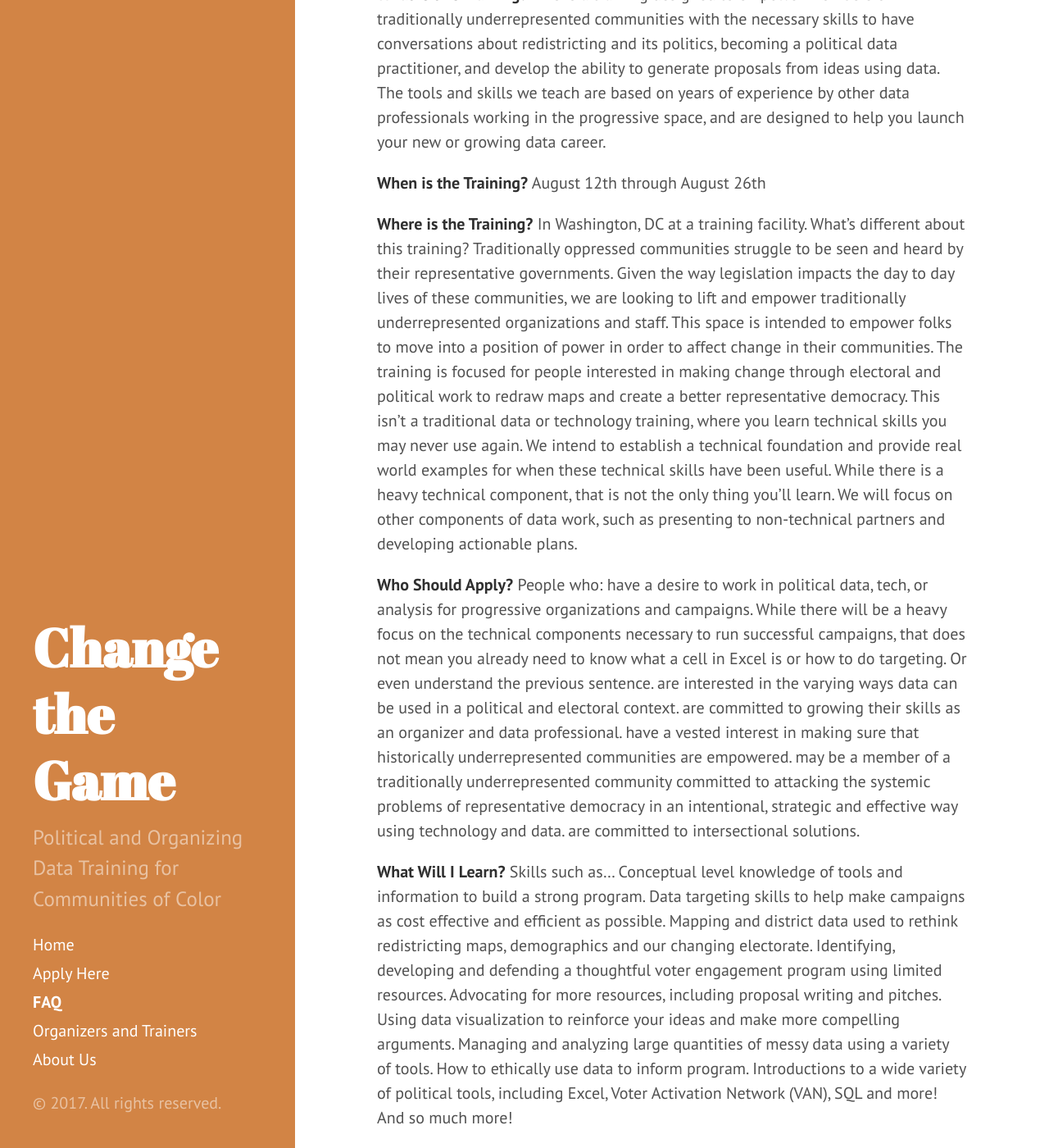
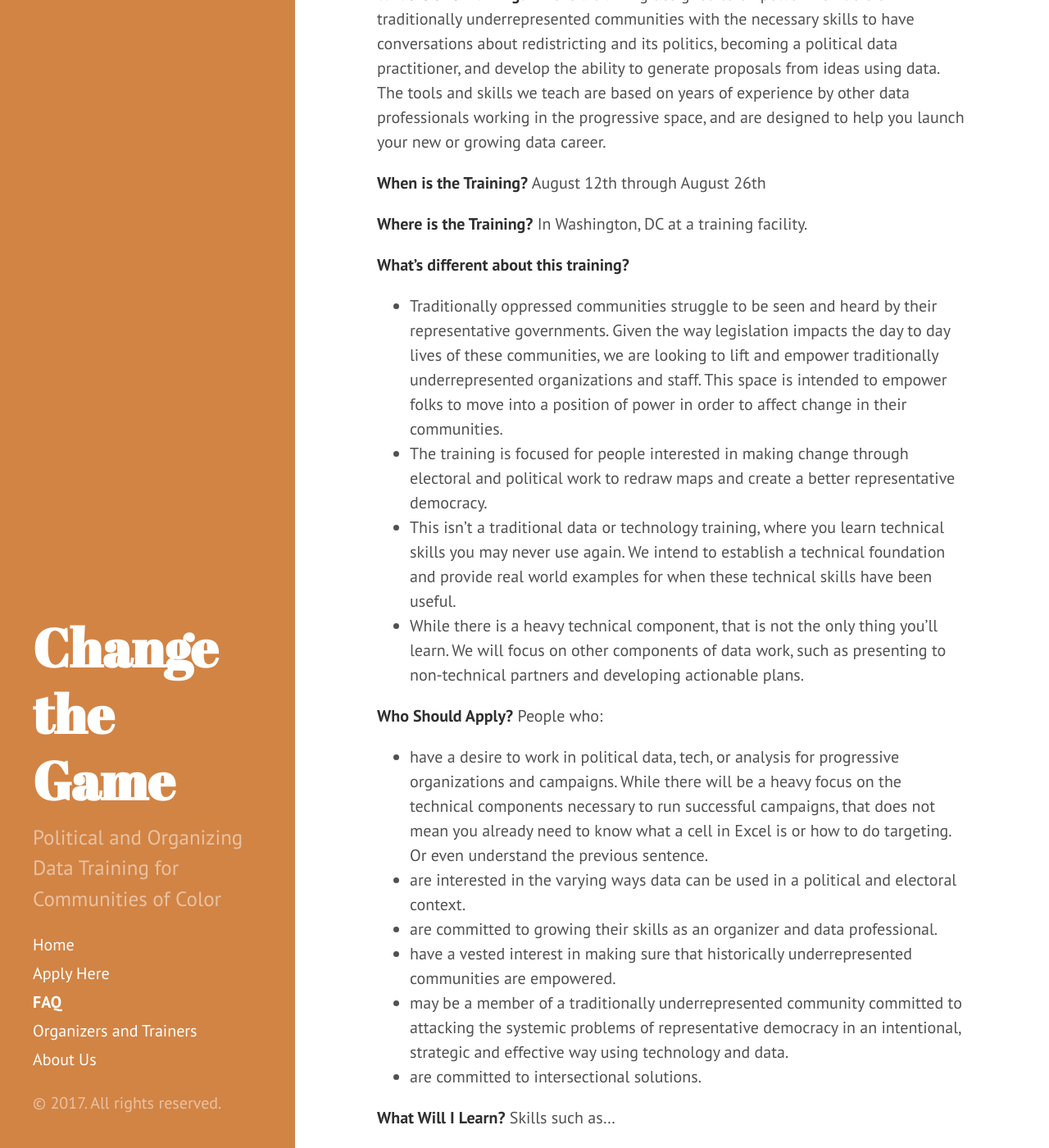
Before and after one commit to anniejw6/changethegame_site, a Jekyll site: the page built from info.md, in a window 1280 px wide and 1400 px high, scrolled down 242 px. Shown: the whole window at 82% size. Built offline with Jekyll 4.4.1, drawn with Linux system fonts in a browser that asks for light colours; some of the changed text lies outside the part shown.

Commit message:
Update info.md

```diff
--- a/info.md
+++ b/info.md
@@ -12,46 +12,46 @@
 
 **Where is the Training?**
 In Washington, DC at a training facility.
-What’s different about this training?
-Traditionally oppressed communities struggle to be seen and heard by their representative governments. Given the way legislation impacts the day to day lives of these communities, we are looking to lift and empower traditionally underrepresented organizations and staff. This space is intended to empower folks to move into a position of power in order to affect change in their communities.
-The training is focused for people interested in making change through electoral and political work to redraw maps and create a better representative democracy.
-This isn’t a traditional data or technology training, where you learn technical skills you may never use again. We intend to establish a technical foundation and provide real world examples for when these technical skills have been useful.
-While there is a heavy technical component, that is not the only thing you’ll learn. We will focus on other components of data work, such as presenting to non-technical partners and developing actionable plans.
+
+**What’s different about this training?**
++ Traditionally oppressed communities struggle to be seen and heard by their representative governments. Given the way legislation impacts the day to day lives of these communities, we are looking to lift and empower traditionally underrepresented organizations and staff. This space is intended to empower folks to move into a position of power in order to affect change in their communities.
++ The training is focused for people interested in making change through electoral and political work to redraw maps and create a better representative democracy.
++ This isn’t a traditional data or technology training, where you learn technical skills you may never use again. We intend to establish a technical foundation and provide real world examples for when these technical skills have been useful.
++ While there is a heavy technical component, that is not the only thing you’ll learn. We will focus on other components of data work, such as presenting to non-technical partners and developing actionable plans.
 
 **Who Should Apply?**
 People who:
-have a desire to work in political data, tech, or analysis for progressive organizations and campaigns. While there will be a heavy focus on the technical components necessary to run successful campaigns, that does not mean you already need to know what a cell in Excel is or how to do targeting. Or even understand the previous sentence.
-are interested in the varying ways data can be used in a political and electoral context.
-are committed to growing their skills as an organizer and data professional.
-have a vested interest in making sure that historically underrepresented communities are empowered.
-may be a member of a traditionally underrepresented community committed to attacking the systemic problems of representative democracy in an intentional, strategic and effective way using technology and data.
-are committed to intersectional solutions.
++ have a desire to work in political data, tech, or analysis for progressive organizations and campaigns. While there will be a heavy focus on the technical components necessary to run successful campaigns, that does not mean you already need to know what a cell in Excel is or how to do targeting. Or even understand the previous sentence.
++ are interested in the varying ways data can be used in a political and electoral context.
++ are committed to growing their skills as an organizer and data professional.
++ have a vested interest in making sure that historically underrepresented communities are empowered.
++ may be a member of a traditionally underrepresented community committed to attacking the systemic problems of representative democracy in an intentional, strategic and effective way using technology and data.
++ are committed to intersectional solutions.
 
 
 **What Will I Learn?**
 Skills such as...
-Conceptual level knowledge of tools and information to build a strong program.
-Data targeting skills to help make campaigns as cost effective and efficient as possible.
-Mapping and district data used to rethink redistricting maps, demographics and our changing electorate.
-Identifying, developing and defending a thoughtful voter engagement program using limited resources.
-Advocating for more resources, including proposal writing and pitches.
-Using data visualization to reinforce your ideas and make more compelling arguments.
-Managing and analyzing large quantities of messy data using a variety of tools.
-How to ethically use data to inform program.
-Introductions to a wide variety of political tools, including Excel, Voter Activation Network (VAN), SQL and more!
-And so much more!
++ Conceptual level knowledge of tools and information to build a strong program.
++ Data targeting skills to help make campaigns as cost effective and efficient as possible.
++ Mapping and district data used to rethink redistricting maps, demographics and our changing electorate.
++ Identifying, developing and defending a thoughtful voter engagement program using limited resources.
++ Advocating for more resources, including proposal writing and pitches.
++ Using data visualization to reinforce your ideas and make more compelling arguments.
++ Managing and analyzing large quantities of messy data using a variety of tools.
++ How to ethically use data to inform program.
++ Introductions to a wide variety of political tools, including Excel, Voter Activation Network (VAN), SQL and more!
++ And so much more!
 
 **What will I do with this training?**
-We are confident that you will leave this training to work on the foundational campaigns that will ultimately ensure justice for historically underrepresented communities. Where possible, we will help connect you to organizations that are hiring for data positions.
-Most importantly, you will leave this training with a new community of like minded colleagues who will support each other moving forward.
+We are confident that you will leave this training to work on the foundational campaigns that will ultimately ensure justice for historically underrepresented communities. Where possible, we will help connect you to organizations that are hiring for data positions. Most importantly, you will leave this training with a new community of like minded colleagues who will support each other moving forward.
 
 **What do I need to bring?**
-Yourself and your desire to learn new skills and make new friends.
-If you have a computer of your own that is equipped with Microsoft Office, we encourage you to bring it. However, if you do not have a computer that does not preclude you from attending and we still encourage you to apply. We will follow up with people who need assistance accessing a computer.
-We will follow up with people who are accepted to the program for logistical items. There is no dress code and we encourage you to come as you are!
++ Yourself and your desire to learn new skills and make new friends.
++ If you have a computer of your own that is equipped with Microsoft Office, we encourage you to bring it. However, if you do not have a computer that does not preclude you from attending and we still encourage you to apply. We will follow up with people who need assistance accessing a computer.
++ We will follow up with people who are accepted to the program for logistical items. There is no dress code and we encourage you to come as you are!
 
 **How much does it cost? Will financial aid be available?**
-We are working to provide scholarships for all those who need it and all are encouraged to apply regardless of their ability to pay.
-If you are currently employed and your employer can provide financial assistance, we will work with your employer to provide necessary information for approval.
-If you are willing and able to pay out of pocket, we will update you on the costs of the training and ask that you pay for your own transportation to the training.
-We are working to cover some portion of room and board, meals and equipment costs for all attendees. Funding will be made available on a case by case basis for those in need.
++ We are working to provide scholarships for all those who need it and all are encouraged to apply regardless of their ability to pay.
++ If you are currently employed and your employer can provide financial assistance, we will work with your employer to provide necessary information for approval.
++ If you are willing and able to pay out of pocket, we will update you on the costs of the training and ask that you pay for your own transportation to the training.
++ We are working to cover some portion of room and board, meals and equipment costs for all attendees. Funding will be made available on a case by case basis for those in need.
```
